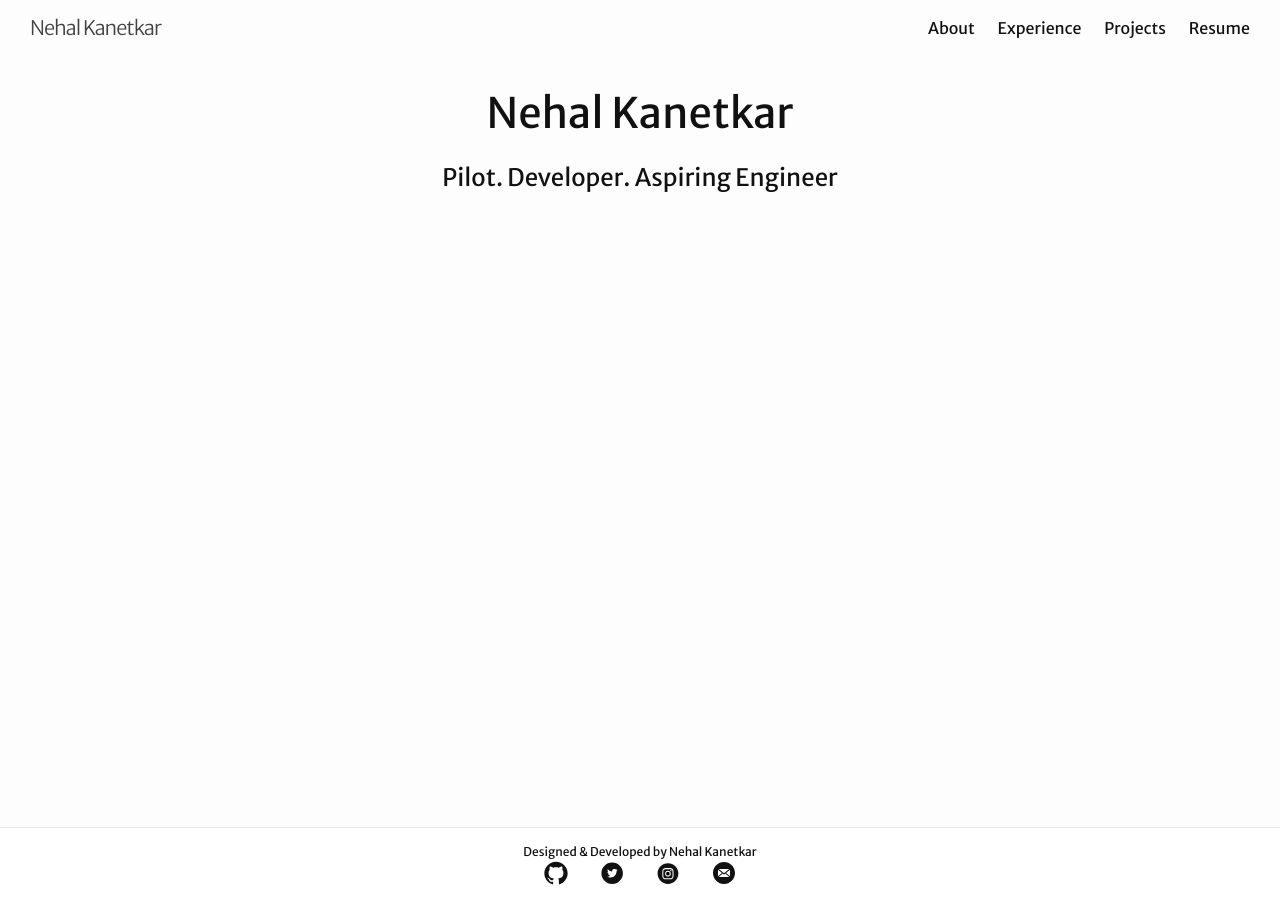
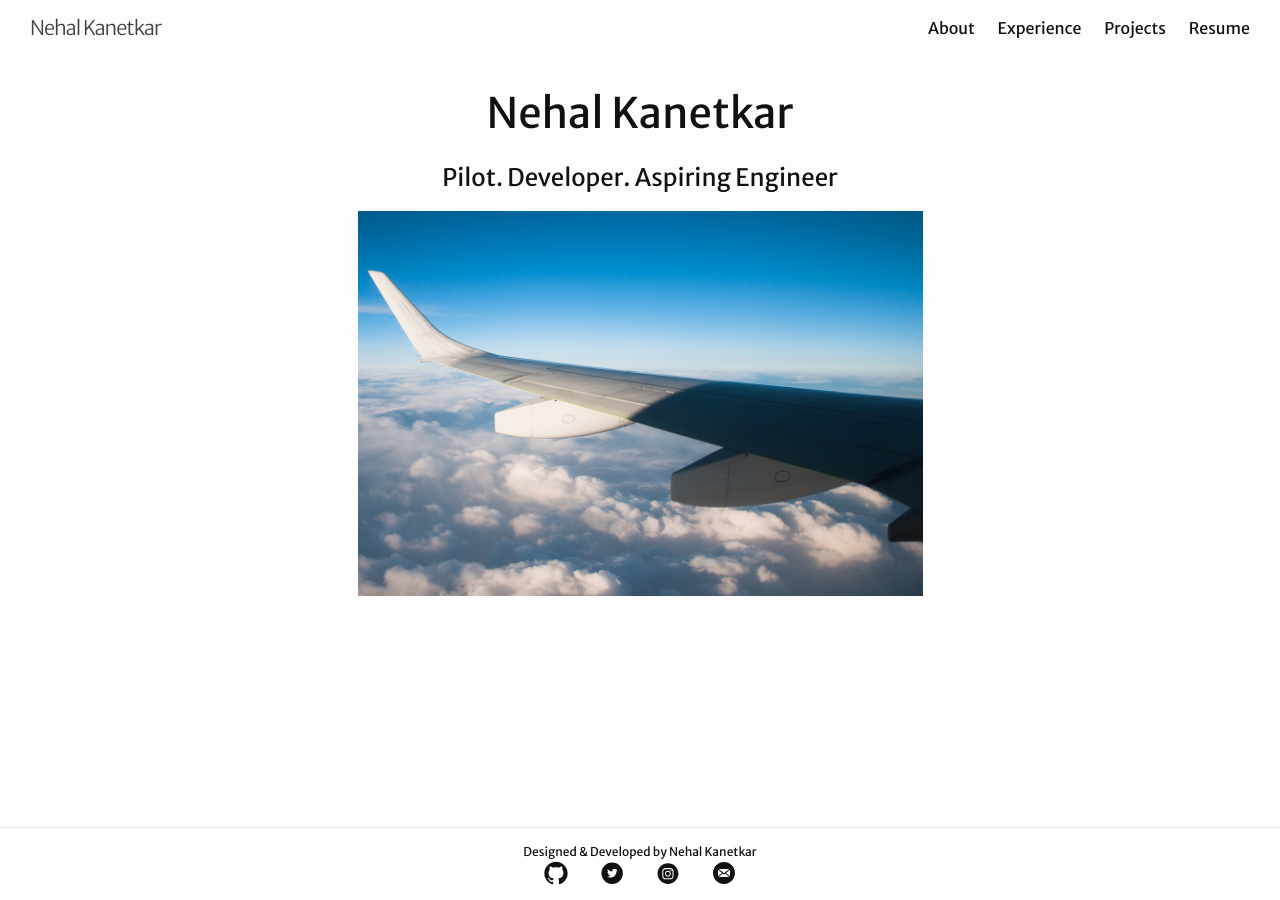
Before and after one commit to nkanetka/nkanetka.github.io, a Jekyll site: the page built from index.md, in a window 1280 px wide. Built offline with Jekyll 4.4.1, drawn with Linux system fonts in a browser that asks for light colours.

Commit message:
Add back home image

```diff
--- a/_layouts/home.html
+++ b/_layouts/home.html
@@ -6,7 +6,7 @@ layout: default
 
   <h1 class="home-heading">Nehal Kanetkar</h1>
   <h2 class="home-caption">Pilot. Developer. Aspiring Engineer</h2>
-  <!-- <div class="image-div"></div> -->
+  <div class="image-div"></div>
 
   {{ content }}
 
--- a/_sass/minima/_layout.scss
+++ b/_sass/minima/_layout.scss
@@ -247,16 +247,16 @@ footer {
 }
 
 .image-div {
-  // width: 100%;
-  // margin: 0 auto;
-  // height: calc(45vh - 20px);
-  // min-height: 200px;
-  // max-height: 500px;
-  // position: absolute;
-  // background-image: url("DSC_0496.png");
-  // background-size: contain;
-  // background-repeat: no-repeat;
-  // background-position: center;
+  width: 100%;
+  margin: 0 auto;
+  height: calc(45vh - 20px);
+  min-height: 200px;
+  max-height: 500px;
+  position: absolute;
+  background-image: url("DSC_0496.png");
+  background-size: contain;
+  background-repeat: no-repeat;
+  background-position: center;
 }
 
 /**
```
